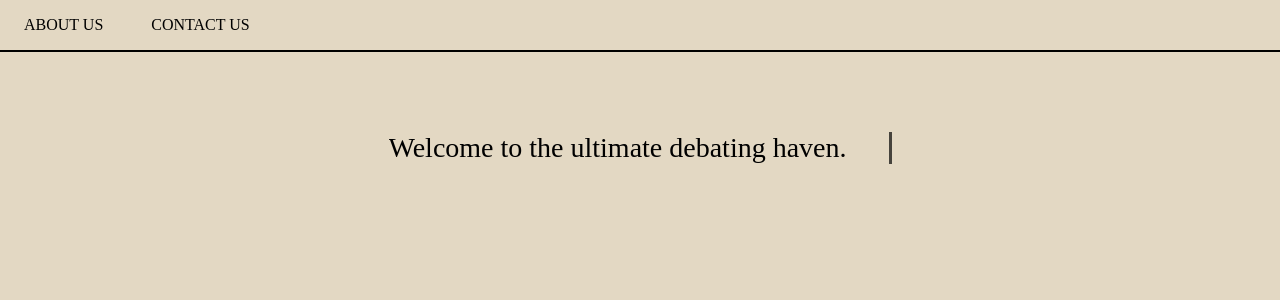
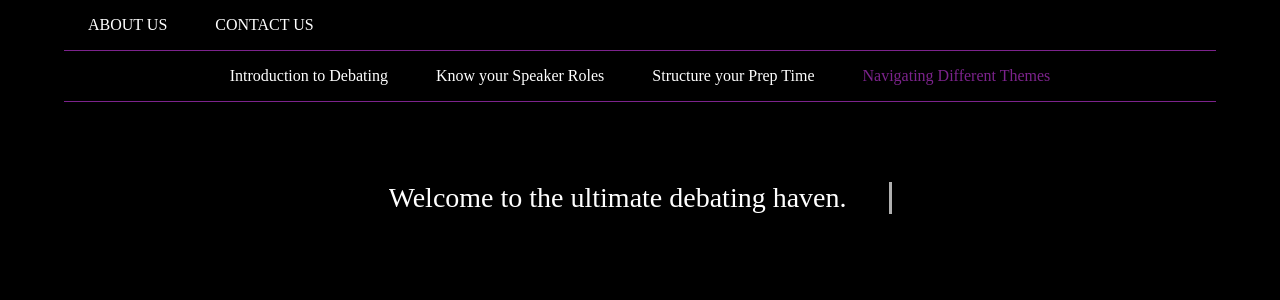
Before and after one commit to Arushigandhi/Deb-site, a React (Create React App) app: page /Themes in a window 1280 px wide. Shown: the top 300 px of the page. Built offline with nearby package versions, Linux system fonts and the light colour scheme.

Commit message:
set up book nav with bs styling

```diff
--- a/src/App.js
+++ b/src/App.js
@@ -1,19 +1,21 @@
 import React from 'react';
 import NavBar from './components/NavBar';
 import { BrowserRouter as Router, Route, Switch } from 'react-router-dom';
-import Home from './pages/Home';
+import Intro from './pages/Intro';
 import PrepTime from './pages/PrepTime';
 import SpeakerRoles from './pages/SpeakerRoles';
 import Themes from './pages/Themes';
 import AboutUs from './pages/AboutUs';
 import ContactUs from './pages/ContactUs';
 import TypeWriter from './components/TypeWriter';
+import BookNav from './components/BookNav';
 
 export default function App() {
   return (
     <>
       <Router>
         <NavBar />
+        <BookNav />
         <Switch>
           <Route path="/AboutUs">
             <AboutUs />
@@ -21,6 +23,18 @@ export default function App() {
           <Route path="/ContactUs">
             <ContactUs />
           </Route>
+          <Route path="/Intro">
+            <Intro />
+          </Route>
+          <Route path="/PrepTime">
+            <PrepTime />
+          </Route>
+          <Route path="/SpeakerRoles">
+            <SpeakerRoles />
+          </Route>
+          <Route path="/Themes">
+            <Themes />
+          </Route>
         </Switch>
       </Router>
       <TypeWriter />
--- /dev/null
+++ b/src/components/BookNav.js
@@ -0,0 +1,65 @@
+import React from 'react';
+import { NavLink } from 'react-router-dom';
+import styled from 'styled-components';
+
+const BookNavStyles = styled.div`
+  position: static;
+  max-width: 90%;
+  margin: auto;
+  .navBar{
+    border-bottom: 1px solid #7c238c;
+    display: flex;
+    justify-content: center;
+  }
+  ul {
+    max-width: 90%;
+    li {
+     display: inline-flex;
+      &:hover {
+        color: #7c238c;
+      }
+    }
+    a {
+      padding: 1rem 1.5rem;
+      color: white;
+      list-style:none;
+      outline: none;
+      text-decoration: none;
+    }
+    .active {
+      color: #7c238c;
+    }
+
+  }
+  `;
+
+export default function BookNav() {
+    return (
+        <BookNavStyles>
+        <div className="navBar">
+            <ul>
+            <li>
+            <NavLink to="/Intro" >
+            Introduction to Debating
+            </NavLink>
+            </li>
+            <li>
+            <NavLink to="/SpeakerRoles" >
+            Know your Speaker Roles
+            </NavLink>
+            </li>
+            <li>
+            <NavLink to="/PrepTime" >
+            Structure your Prep Time
+            </NavLink>
+            </li>
+            <li>
+            <NavLink to="/Themes" >
+            Navigating Different Themes
+            </NavLink>
+            </li>
+            </ul>
+        </div>
+      </BookNavStyles>
+    );
+}
--- a/src/components/NavBar.js
+++ b/src/components/NavBar.js
@@ -4,12 +4,13 @@ import styled from 'styled-components';
 
 const NavBarStyles = styled.div`
   position: static;
-  width: 100%;
-  .solid {
-    border: 0.5px solid black;
+  max-width: 90%;
+  margin: auto;
+  .navBar{
+    border-bottom: 1px solid #7c238c;
   }
   ul {
-    width: 100%;
+    max-width: 90%;
     li {
      display: inline-flex;
       &:hover {
@@ -17,11 +18,8 @@ const NavBarStyles = styled.div`
       }
     }
     a {
-      font-family: 'RobotoMono Regular';
-      font-weight: 400;
       padding: 1rem 1.5rem;
-      font-size: 1rem;
-      color: black;
+      color: white;
       outline: none;
       text-decoration: none;
     }
@@ -35,23 +33,20 @@ const NavBarStyles = styled.div`
 export default function NavBar() {
     return (
         <NavBarStyles>
-        <div>
+        <div className="navBar">
             <ul>
-
             <li>
                 <NavLink to="/AboutUs" >
                 ABOUT US
                 </NavLink>
             </li>
 
-            <li>
+            <li className="noPadding">
                 <NavLink to="/ContactUs" >
                 CONTACT US
                 </NavLink>
             </li>
-
             </ul>
-            <hr class="solid"/>
         </div>
       </NavBarStyles>
     );
--- a/src/components/TypeWriter.js
+++ b/src/components/TypeWriter.js
@@ -3,18 +3,18 @@ import styled from 'styled-components';
 
 const TypeStyles = styled.div`
 padding: 80px;
+
 body{
   padding: 40px;
-  background-color: #121212;
 }
 
 p {
-  border-right: solid 3px black;
+  border-right: solid 3px white;
   white-space: nowrap;
   overflow: hidden;
   font-family: 'Montserrat';
   font-size: 28px;
-  color: black;
+  color: white;
   margin: 0 auto;
 }
 
@@ -29,7 +29,7 @@ p {
 }
 
 @keyframes animated-cursor{
-  from{border-right-color: black;}
+  from{border-right-color: white;}
   to{border-right-color: transparent;}
 }
 
--- a/src/index.css
+++ b/src/index.css
@@ -1,14 +1,15 @@
 *{
   margin: 0;
   padding: 0;
+  font-family: "Montserrat";
 }
 body {
-  background: #e3d8c3;
-  font-family: -apple-system, BlinkMacSystemFont, 'Segoe UI', 'Roboto', 'Oxygen',
+  background: black;
+  /* font-family: -apple-system, BlinkMacSystemFont, 'Segoe UI', 'Roboto', 'Oxygen',
     'Ubuntu', 'Cantarell', 'Fira Sans', 'Droid Sans', 'Helvetica Neue',
     sans-serif;
   -webkit-font-smoothing: antialiased;
-  -moz-osx-font-smoothing: grayscale;
+  -moz-osx-font-smoothing: grayscale; */
 }
 
 code {
--- a/src/pages/Home.js
+++ b/src/pages/Intro.js
@@ -1,6 +1,6 @@
 import React from 'react'
 
-export default function Home() {
+export default function Intro() {
     return (
         <div>
 
```
